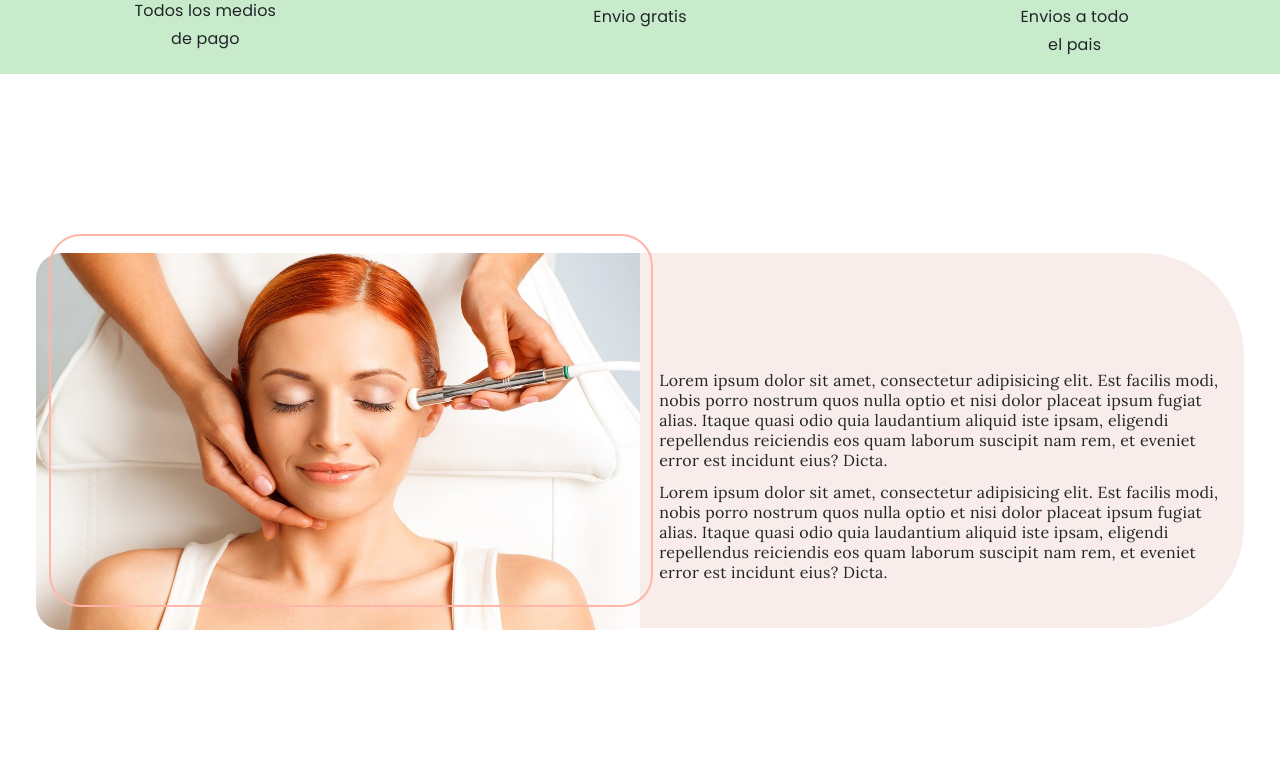
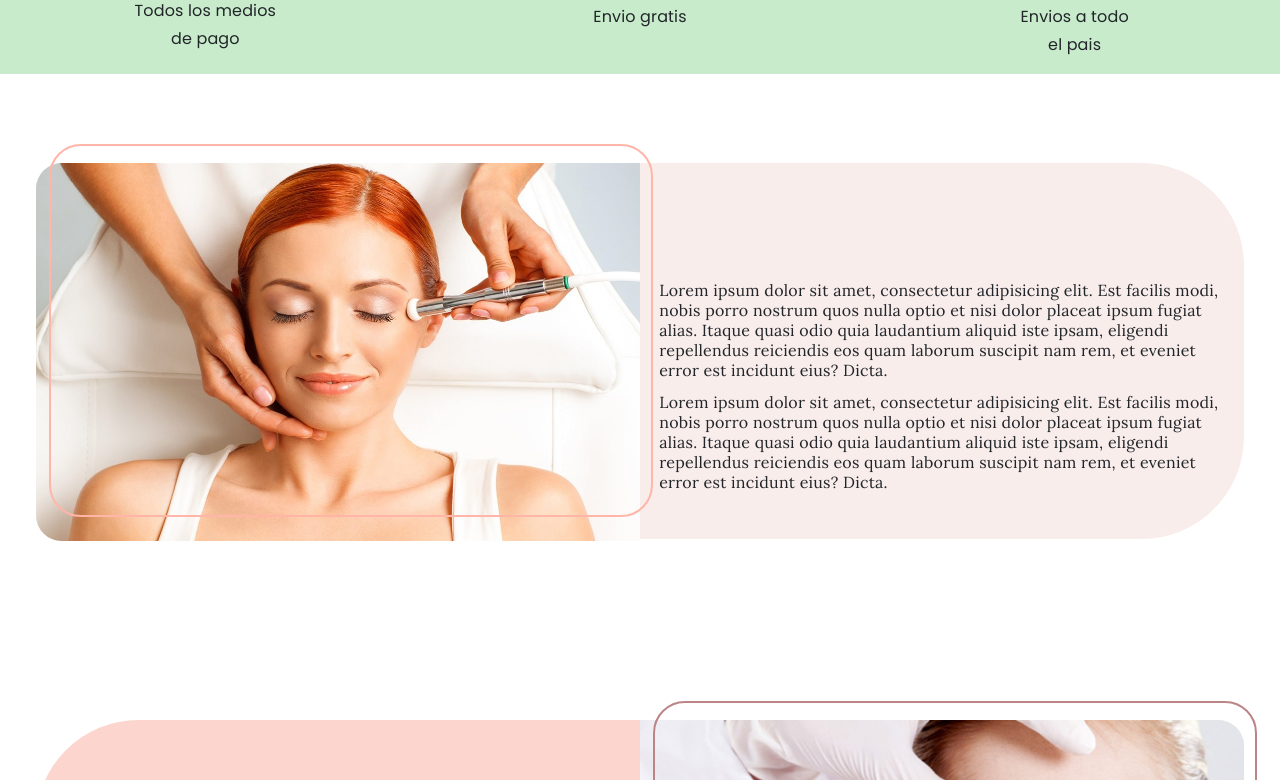
Before and after one commit to nehoxy/estetica-lida, an Angular app: page / in a window 1280 px wide. Shown: the part 980-1760 px from the top of the page. Built offline with nearby package versions, Linux system fonts and the light colour scheme.

Commit message:
correcciones en el mergeo de separador-home e info-home

```diff
--- a/src/app/modules/home/components/info-home/info-home.component.css
+++ b/src/app/modules/home/components/info-home/info-home.component.css
@@ -247,7 +247,7 @@
      /* Propiedades del primer contenedor */
     .primerContenedor{
         margin-bottom: 30vw;
-        margin-top: 20vw;
+        margin-top: 1vw;
     }
 
     .imageLeft{
@@ -389,7 +389,7 @@
 
     /* Propiedades del primer contenedor */
     .primerContenedor{
-        margin-top: 10vw;
+        margin-top: 3vw;
         margin-bottom: 10vw;
     }
     .imageLeft{
--- a/src/app/modules/home/components/info-home/info-home.component.html
+++ b/src/app/modules/home/components/info-home/info-home.component.html
@@ -1,4 +1,4 @@
-<div class="container-flex m-5">
+<div class="container-flex me-5 ms-5 mb-5">
     <div class="row primerContenedor">
         <div class="col-lg-6 pe-0 contenedorPrincipal">
 
--- a/src/app/modules/home/components/separador-home/separador-home.component.html
+++ b/src/app/modules/home/components/separador-home/separador-home.component.html
@@ -1,4 +1,4 @@
-<div class="container-flex mt-5 mb-5 separador">
+<div class="container-flex mt-5 separador">
     <div class="text-center ">
         <div class="row ">
             <div class="col-lg-4 col-md-4 col-sm-4 col-xl-4">
```
